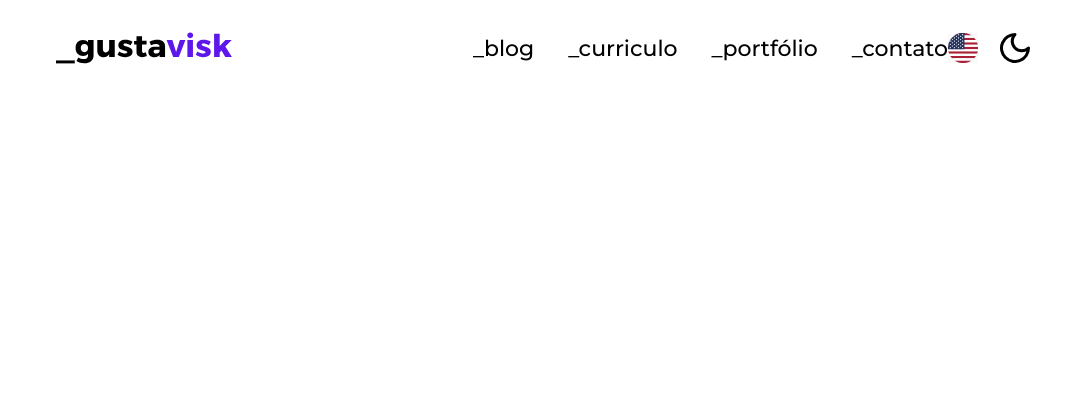
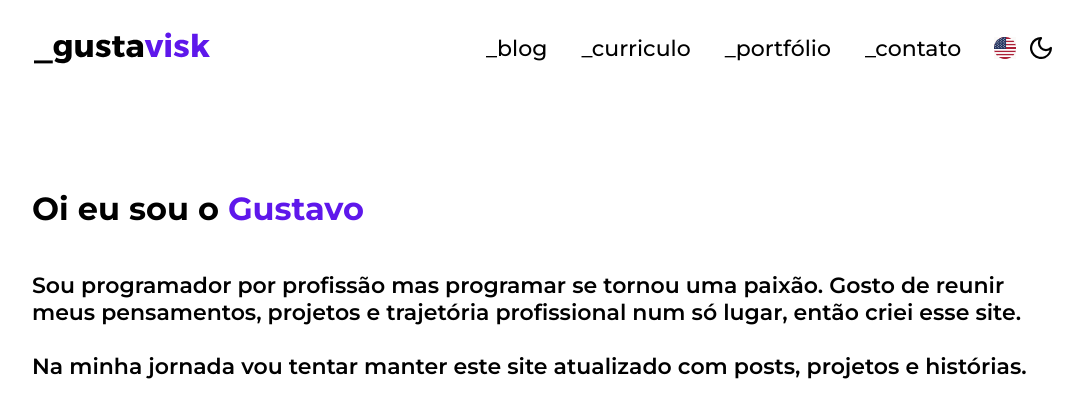
Before and after one commit to Gustavisk13/gustavisk, a React (Vite) app: page / in a window 1280 px wide. Shown: the top 418 px of the page, without its empty margins (98-1181 px from the left). Built offline with nearby package versions, Linux system fonts and the light colour scheme.

Commit message:
:sparkles: feat: home presentation added

```diff
--- a/src/App.tsx
+++ b/src/App.tsx
@@ -1,11 +1,13 @@
 import './App.css'
 import Navbar from './components/Navbar'
+import Presentation from './components/Presentation'
 
 function App() {
 
   return (
     <>
       <Navbar />
+      <Presentation/>
     </>
   )
 }
--- a/src/components/Navbar/styles.ts
+++ b/src/components/Navbar/styles.ts
@@ -4,7 +4,7 @@ import styled from 'styled-components'
 export const Container = styled.div`
     display: flex;
     height: 80px;
-    padding: 0 22px;
+    padding: 0;
     justify-content: space-between;
     align-items: center;
     margin: 0 auto;
@@ -18,15 +18,16 @@ export const Logo = styled.div`
     `
 export const Spacer = styled.div`
     display: flex;
-    flex: 4;
+    flex: 3;
     `
 export const Image = styled.img`
     width: 180px;
     height: 180px;
     `
 export const Icon = styled.img`
-    width: 30px;
-    height: 30px;
+    width: 22px;
+    height: 22px;
+    cursor: pointer;
     `
 
 export const Nav = styled.nav`
@@ -47,7 +48,7 @@ export const NavOptions = styled.div`
     display: flex;
     align-items: center;
     justify-content: end;
-    gap: 22px;
+    gap: 14px;
     width: 100%;
     flex: 1;
     `
--- /dev/null
+++ b/src/components/Presentation/index.tsx
@@ -0,0 +1,12 @@
+import { Accent, Container, Text, Title } from "./styles";
+
+export default function Presentation(){
+    return (
+        <Container>
+            <Title>Oi eu sou o <Accent>Gustavo</Accent></Title>
+            <Text>
+            Sou programador por profissão mas programar se tornou uma paixão. Gosto de reunir meus pensamentos, projetos e trajetória profissional num só lugar, então criei esse site.<br/><br/> Na minha jornada vou tentar manter este site atualizado com posts, projetos e histórias.
+            </Text>
+        </Container>
+    )
+}
--- /dev/null
+++ b/src/components/Presentation/styles.ts
@@ -0,0 +1,22 @@
+import styled from 'styled-components'
+
+export const Title = styled.h1`
+    font-size: 32px;
+    font-weight: 700;
+    color: #000;
+    `
+export const Accent = styled.span`
+    color: #5E17EB;
+    `
+
+export const Text = styled.p`
+    font-size: 22px;
+    font-weight: 600;
+    color: #000;
+    `
+
+export const Container = styled.div`
+    display: flex;
+    flex-direction: column;
+    margin-top: 80px;
+    `
```
